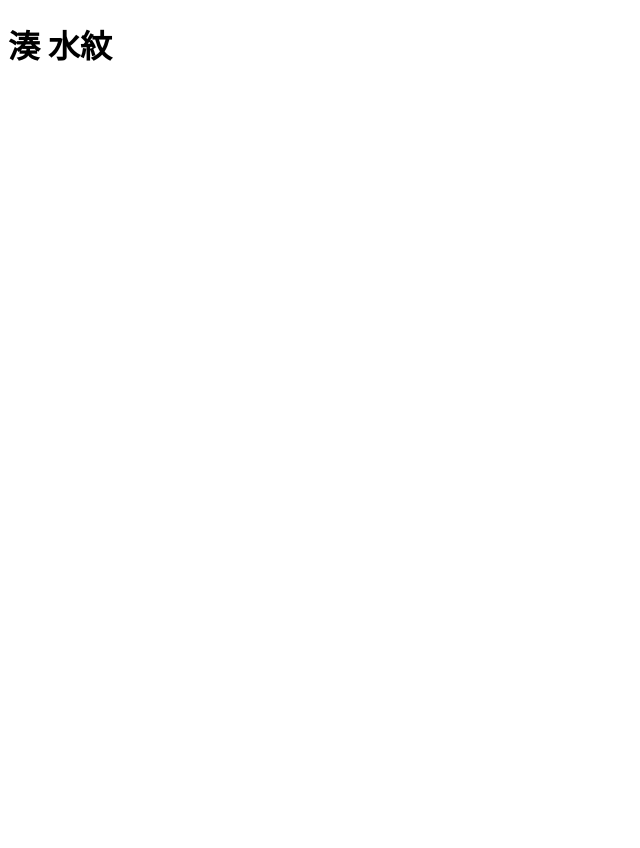
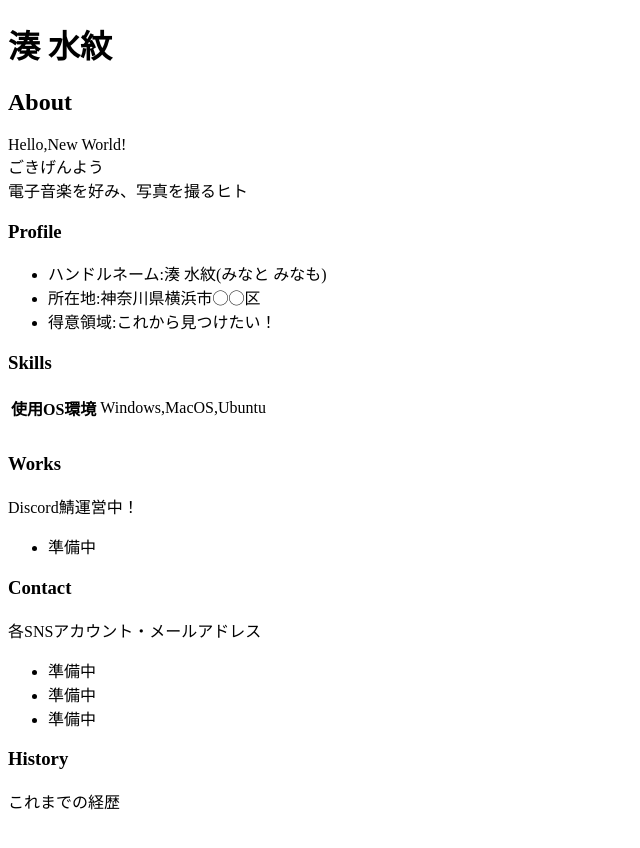
Before and after one commit to ryo-m2525/ryo-m2525.github.io, a plain HTML site: page index.html in a window 1280 px wide. Shown: the whole page, without its empty margins (0-640 px from the left). Before the commit the page ends 800 px from the top, so only its background shows below. Drawn offline with Linux system fonts and the light colour scheme.

Commit message:
Update index.html

```diff
--- a/index.html
+++ b/index.html
@@ -7,5 +7,70 @@
   </head>
   <body>
     <h1>湊 水紋</h1>
+
+    <h2>About</h2>
+    <p>
+      Hello,New World!<br>
+      ごきげんよう<br>
+      電子音楽を好み、写真を撮るヒト
+    </p>
+
+    <h3>Profile</h3>
+    <ul>
+      <li>ハンドルネーム:湊 水紋(みなと みなも)</li>
+      <li>所在地:神奈川県横浜市◯◯区</li>
+      <li>得意領域:これから見つけたい！</li>
+    </ul>
+
+    <h3>Skills</h3>
+    <table>
+      <tr>
+        <th>使用OS環境</th>
+        <td>Windows,MacOS,Ubuntu</td>
+      </tr>
+      <tr>
+        <th></th>
+        <td></td>
+      </tr>
+      <tr>
+        <th></th>
+        <td></td>
+      </tr>
+      <tr>
+        <th></th>
+        <td></td>
+      </tr>
+    </table>
+
+    <h3>Works</h3>
+    <p>Discord鯖運営中！</p>
+    <ul>
+      <li><a haref="">準備中</a></li>
+    </ul>
+
+    <h3>Contact</h3>
+    <p>各SNSアカウント・メールアドレス</p>
+    <ul>
+      <li><a haref="">準備中</a></li>
+      <li><a haref="">準備中</a></li>
+      <li><a haref="">準備中</a></li>
+    </ul>
+
+    <h3>History</h3>
+    <p>これまでの経歴</p>
+    <table>
+      <tr>
+        <th></th>
+        <td></td>
+      </tr>
+      <tr>
+        <th></th>
+        <td></td>
+      </tr>
+      <tr>
+        <th></th>
+        <td></td>
+      </tr>
+    </table>
   </body>
 </html>
```
